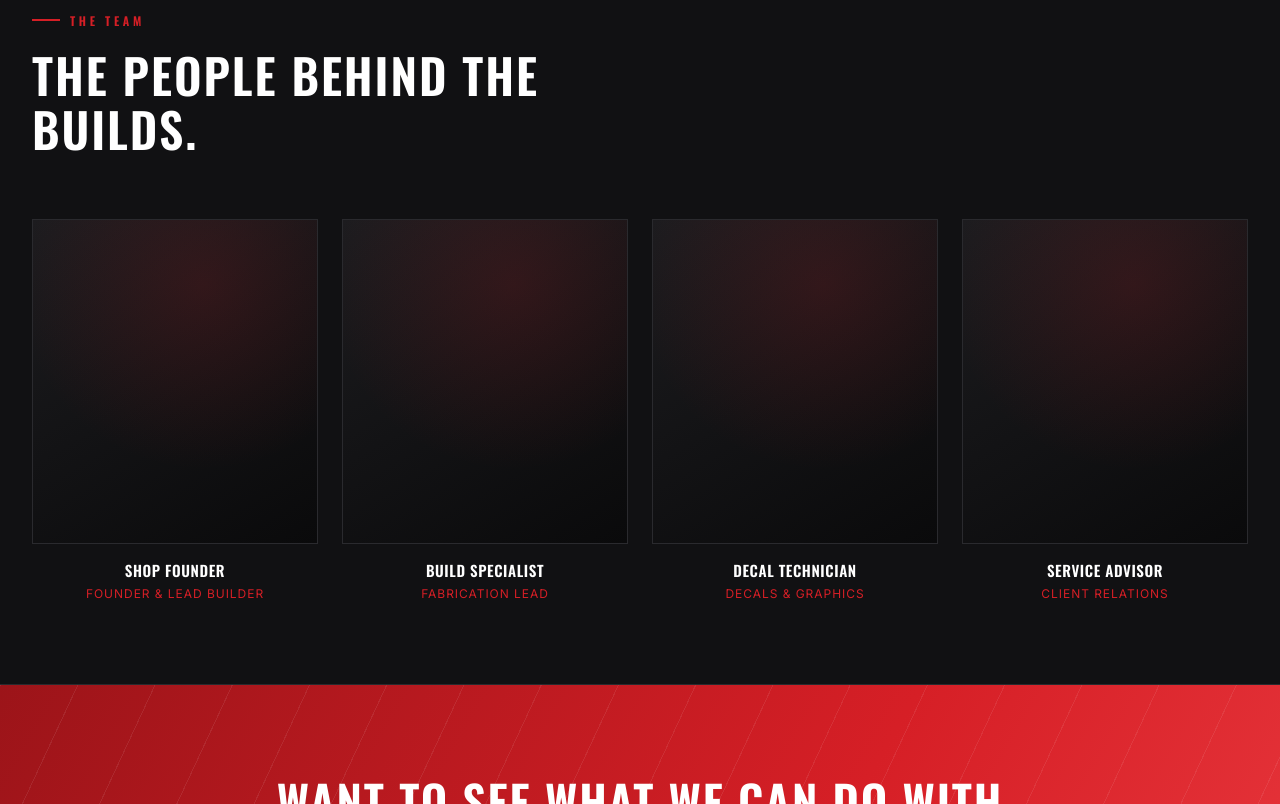
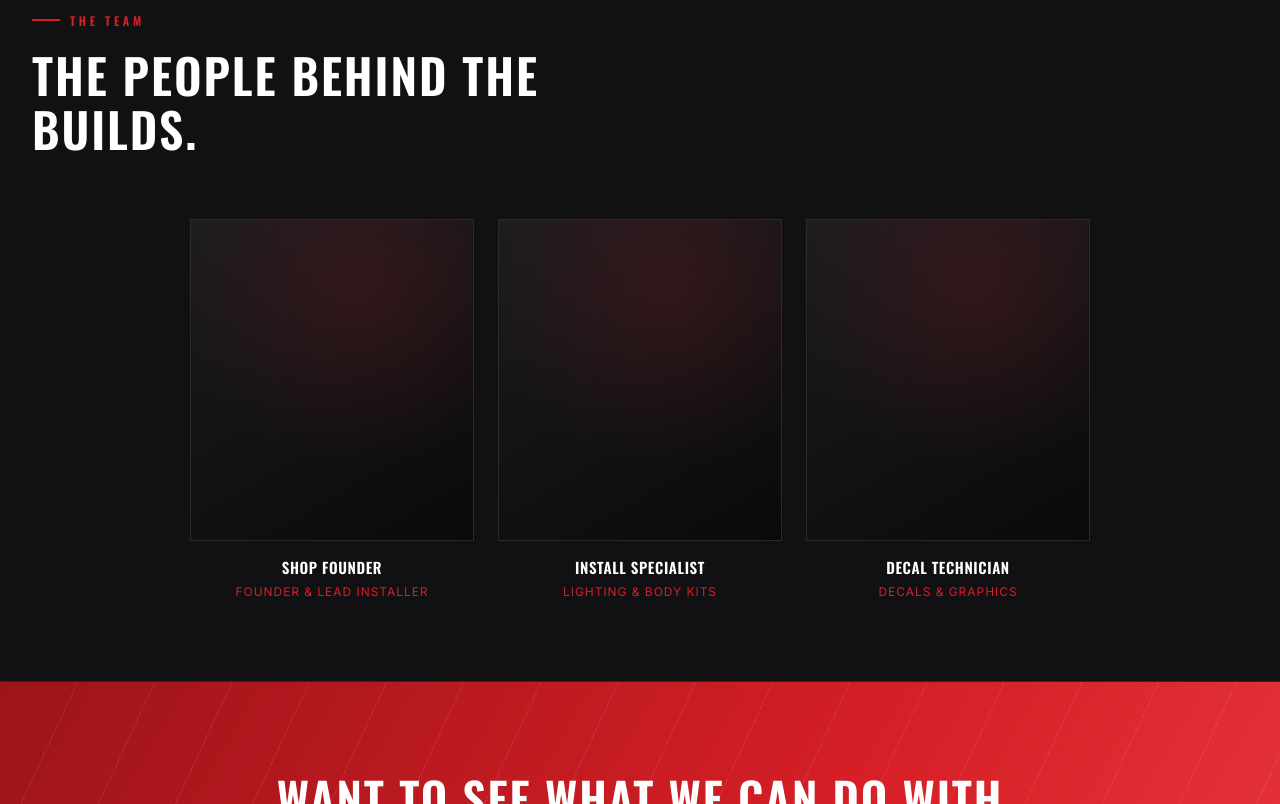
Before and after one commit to hamayoun313/motive-customs, a plain HTML site: page about.html in a window 1280 px wide. Shown: the part 2386-3190 px from the top of the page. Drawn offline with nearby package versions, Linux system fonts and the light colour scheme.

Commit message:
Remove fabrication claims; team section shows 3 people
Co-Authored-By: Claude Opus 5.5 <noreply@anthropic.com>

```diff
--- a/about.html
+++ b/about.html
@@ -55,7 +55,7 @@
         <div class="eyebrow">Our Story</div>
         <h2 style="font-size:36px; color:#fff; margin-bottom:22px;">From one truck in a garage to a full-service build shop.</h2>
         <p>Motive Customs began the way most real shops do — with a personal project that turned into word-of-mouth work, that turned into a full shop. What hasn't changed is the standard: every vehicle that leaves our doors is treated like it's going on our own driveway.</p>
-        <p>Today we run lighting, body styling, decals &amp; graphics and brake caliper painting under one roof, with our own fabrication, install and detail teams — no outsourcing the parts that matter.</p>
+        <p>Today we run lighting, body styling, decals &amp; graphics and brake caliper painting under one roof, with our own install and detail team — no outsourcing the parts that matter.</p>
         <a href="quote.html" class="btn btn-primary" style="margin-top:10px;">Start Your Build</a>
       </div>
       <div class="visual reveal" style="min-height:420px;"><img class="visual-photo" src="images/stock/garage-workshop.jpg" alt="Motive Customs build floor"><div class="visual-shade"></div><span class="visual-tag">Our Shop</span><div class="visual-label">Motive Customs Build Floor</div></div>
@@ -103,7 +103,7 @@
       <div class="card reveal">
         <div class="icon"><svg viewBox="0 0 24 24" fill="none" stroke="currentColor" stroke-width="1.6"><path d="M12 20V10M12 10L5 6v8l7 4M12 10l7-4v8l-7 4"/></svg></div>
         <h3>Everything In-House</h3>
-        <p>Design, fabrication, installation and detail all happen under our roof — nothing gets handed off to a third party.</p>
+        <p>Planning, installation, painting and detail all happen in-house — nothing gets handed off to a third party.</p>
       </div>
       <div class="card reveal">
         <div class="icon"><svg viewBox="0 0 24 24" fill="none" stroke="currentColor" stroke-width="1.6"><circle cx="12" cy="12" r="9"/><path d="M12 7v5l3 3"/></svg></div>
@@ -126,22 +126,17 @@
       <div class="team-card">
         <div class="team-photo"></div>
         <h4>Shop Founder</h4>
-        <div class="role">Founder &amp; Lead Builder</div>
+        <div class="role">Founder &amp; Lead Installer</div>
       </div>
       <div class="team-card">
         <div class="team-photo"></div>
-        <h4>Build Specialist</h4>
-        <div class="role">Fabrication Lead</div>
+        <h4>Install Specialist</h4>
+        <div class="role">Lighting &amp; Body Kits</div>
       </div>
       <div class="team-card">
         <div class="team-photo"></div>
         <h4>Decal Technician</h4>
         <div class="role">Decals &amp; Graphics</div>
-      </div>
-      <div class="team-card">
-        <div class="team-photo"></div>
-        <h4>Service Advisor</h4>
-        <div class="role">Client Relations</div>
       </div>
     </div>
   </div>
--- a/css/style.css
+++ b/css/style.css
@@ -981,7 +981,7 @@ section { position: relative; }
 .value-item .big-num span { color: var(--red); }
 .value-item .big-label { font-size: 12px; letter-spacing: .12em; text-transform: uppercase; color: var(--muted-dark); margin-top: 8px; }
 
-.team-grid { display: grid; grid-template-columns: repeat(4, 1fr); gap: 24px; }
+.team-grid { display: grid; grid-template-columns: repeat(3, 1fr); gap: 24px; max-width: 900px; margin: 0 auto; }
 .team-card { text-align: center; }
 .team-photo {
   aspect-ratio: 3/3.4;
```
Also changed, not shown: index.html (+2 -2 lines).
